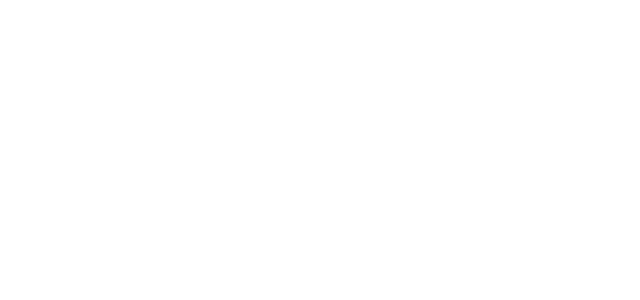
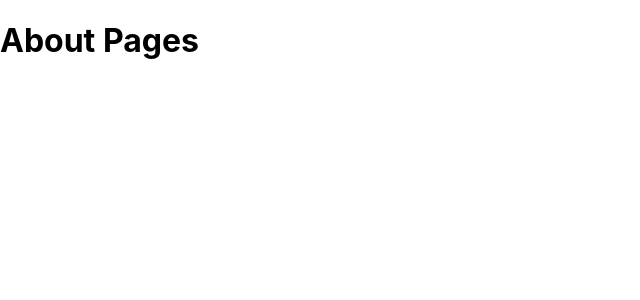
Before and after one commit to TylerKang-97/ZERO5, a React (Create React App) app: page /about in a window 1280 px wide. Shown: the top 300 px of the page, without its empty margins (0-640 px from the left). Built offline with nearby package versions, Linux system fonts and the light colour scheme.

Commit message:
react-router-dom V6 적용_1124

```diff
--- a/src/About.js
+++ b/src/About.js
@@ -3,7 +3,7 @@
 const About = () => {
 
     return(
-        <p>About Pages</p>
+        <h1>About Pages</h1>
     );
 
 
--- a/src/App.js
+++ b/src/App.js
@@ -1,4 +1,5 @@
-import { Route, Routes, Router, BrowserRouter } from 'react-router-dom';
+import { BrowserRouter , Routes, Route } from 'react-router-dom';
+import React from 'react';
 import './App.css';
 import Home from './Home';
 import About from './About';
@@ -7,10 +8,14 @@
 
   return (
     <div>
-      <Routes>
-      <Route exact path = "/" component={Home} />
-      <Route path="/about" component={About} />
-      </Routes>
+      <BrowserRouter>
+      <div>
+        <Routes>
+          <Route path="/" element={ <Home /> } />
+          <Route path="/about" element={ <About /> } />
+        </Routes>
+        </div>
+      </BrowserRouter>
     </div>
   );
 }
--- a/src/index.js
+++ b/src/index.js
@@ -6,9 +6,7 @@
 
 ReactDOM.render(
   <React.StrictMode>
-    <BrowserRouter>
     <App />
-    </BrowserRouter>
   </React.StrictMode>,
   document.getElementById('root')
 );
```
